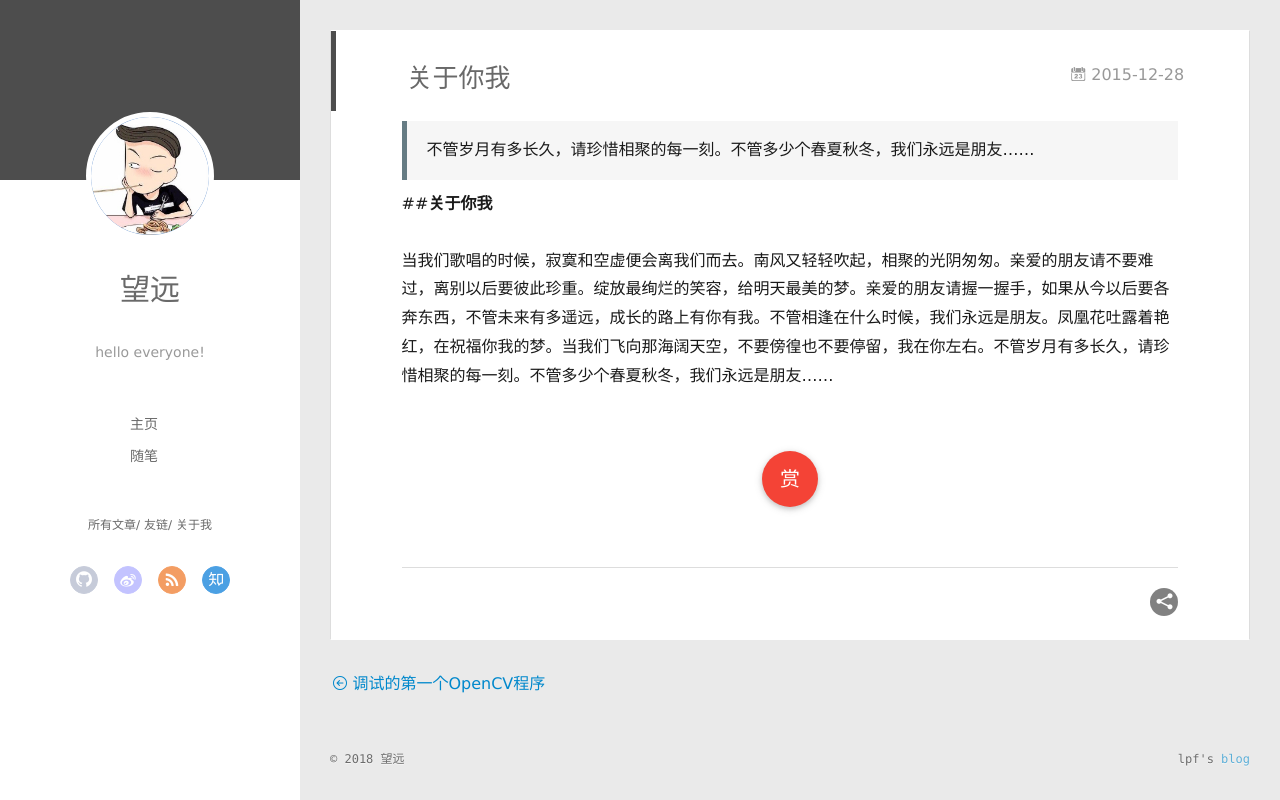
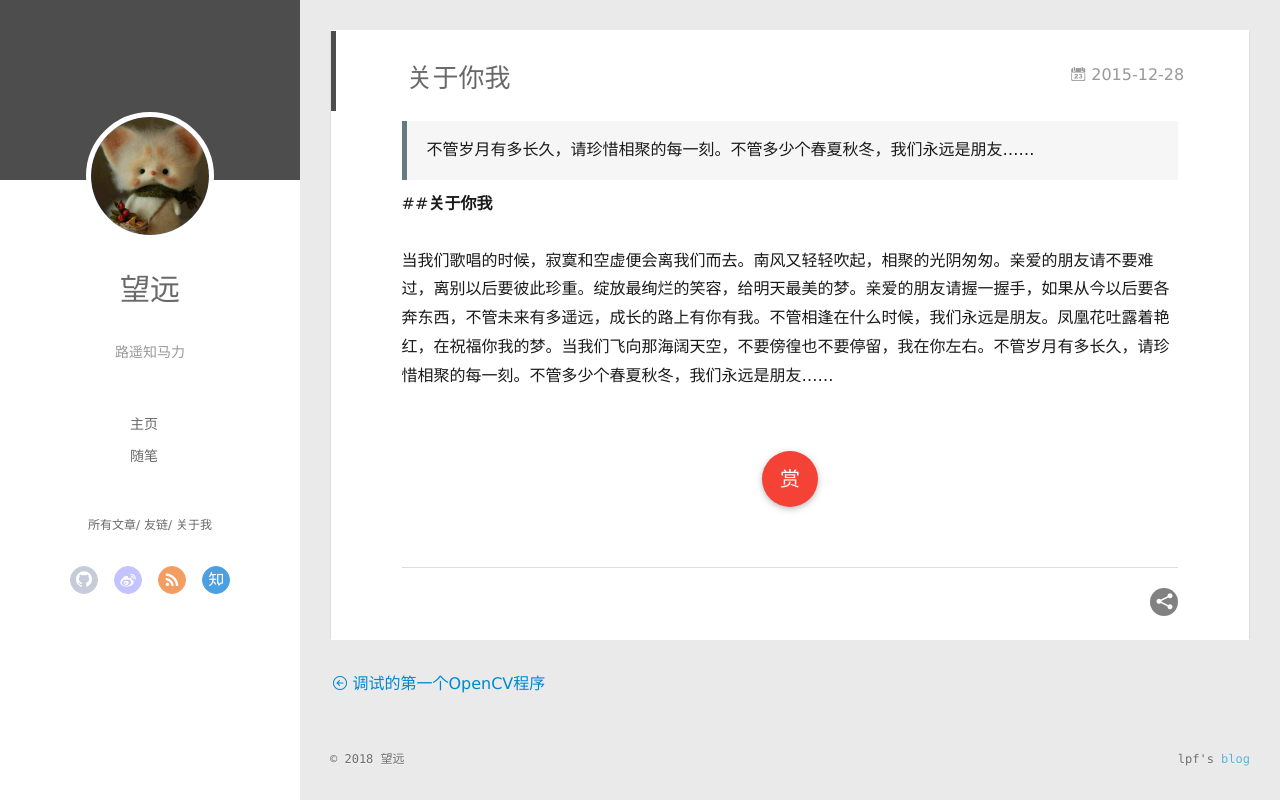
Before and after one commit to JiliuLiSU/JiliuLiSU.github.io, a plain HTML site: page 2015/12/28/you-and-me/index.html in a window 1280 px wide. Drawn offline with Linux system fonts and the light colour scheme; no server answers.

Commit message:
Site updated: 2018-11-15 20:17:29

```diff
--- a/2015/12/28/you-and-me/index.html
+++ b/2015/12/28/you-and-me/index.html
@@ -47,13 +47,13 @@
 <div class="intrude-less">
 	<header id="header" class="inner">
 		<a href="/" class="profilepic">
-			<img src="/assets/blogImg/lpf1.png" class="js-avatar">
+			<img src="/assets/blogImg/lpf2.png" class="js-avatar">
 		</a>
 		<hgroup>
 		  <h1 class="header-author"><a href="/">望远</a></h1>
 		</hgroup>
 
-		<p class="header-subtitle">hello everyone!</p>
+		<p class="header-subtitle">路遥知马力</p>
 
 
 		<nav class="header-menu">
@@ -107,13 +107,13 @@
 	<div class="intrude-less">
 		<header id="header" class="inner">
 			<div class="profilepic">
-				<img src="/assets/blogImg/lpf1.png" class="js-avatar">
+				<img src="/assets/blogImg/lpf2.png" class="js-avatar">
 			</div>
 			<hgroup>
 			  <h1 class="header-author js-header-author">望远</h1>
 			</hgroup>
 
-			<p class="header-subtitle"><i class="icon icon-quo-left"></i>hello everyone!<i class="icon icon-quo-right"></i></p>
+			<p class="header-subtitle"><i class="icon icon-quo-left"></i>路遥知马力<i class="icon icon-quo-right"></i></p>
 
 
 
```
Also changed, not shown: 2016/03/18/opencv-demo/index.html (+4 -4 lines), archives/2015/12/index.html (+4 -4 lines), archives/2015/index.html (+4 -4 lines), archives/2016/03/index.html (+4 -4 lines), archives/2016/index.html (+4 -4 lines), archives/index.html (+4 -4 lines), index.html (+4 -4 lines), assets/blogImg/lpf2.png (added).
